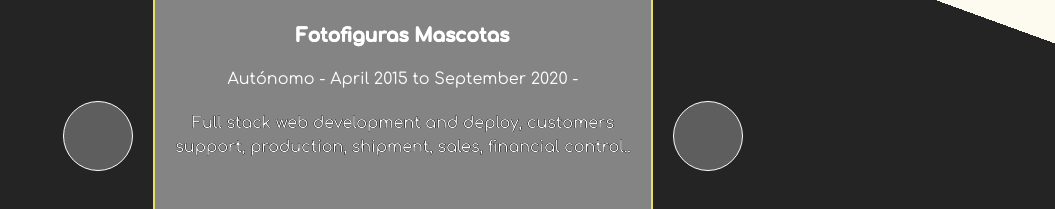
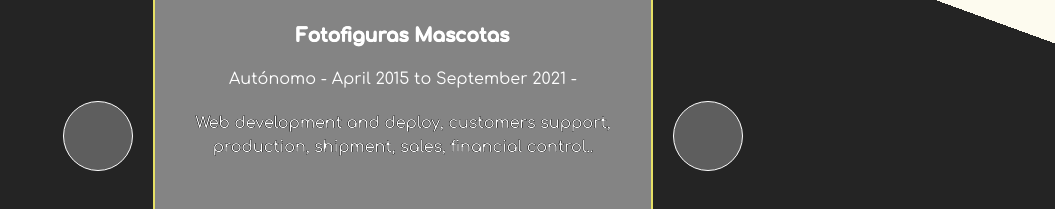
Before and after one commit to DavoSoftwareDeveloper/portfolio, a React (Vite) app: page / in a window 1280 px wide. Shown: the part 3076-3285 px from the top of the page, without its empty margins (225-1280 px from the left). Built offline with nearby package versions, Linux system fonts and the light colour scheme.

Commit message:
ajuste work

```diff
--- a/src/components/Work.jsx
+++ b/src/components/Work.jsx
@@ -18,7 +18,7 @@
                     </div>
                     <div className='work'>
                         <h3>La Pera Limonera</h3>
-                        <p>React FrontEnd Developer <span>- June 2021 to Present -</span></p>
+                        <p>React FrontEnd Developer <span>- June 2022 to Present -</span></p>
                         <p>Developments with React JS modern features:<br></br> hooks, life-cycle methods; managing status and APIs; testing with Jest-Enzyme.</p>
                     </div>
                     <div className='square'>
@@ -29,7 +29,7 @@
                     </div>
                     <div className='work'>
                         <h3>Freelance Developer</h3>
-                        <p>Full Stack Web Developer <span>- February 2020 to June 2021 -</span></p>
+                        <p>Full Stack Web Developer <span>- February 2021 to June 2022 -</span></p>
                         <p>Web Project Manager for MyGreenPepper & Fotofiguras Mascotas: Design, development, deployment, updating and maintenance.</p>
                     </div>
                     <div className='square'>
@@ -40,8 +40,8 @@
                     </div>
                     <div className='work'>
                         <h3>Fotofiguras Mascotas</h3>
-                        <p>Autónomo <span>- April 2015 to September 2020 -</span></p>
-                        <p>Full stack web development and deploy, customers support, production, shipment, sales, financial control..</p>
+                        <p>Autónomo <span>- April 2015 to September 2021 -</span></p>
+                        <p>Web development and deploy, customers support, production, shipment, sales, financial control..</p>
                     </div>
                     <div className='square'>
                     </div>
```
